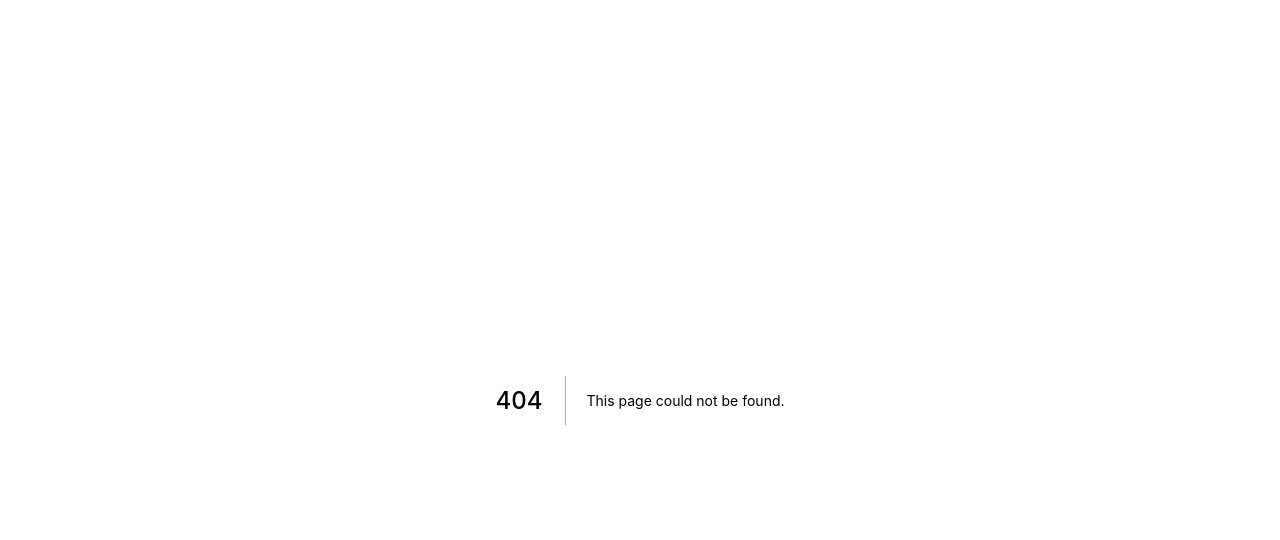
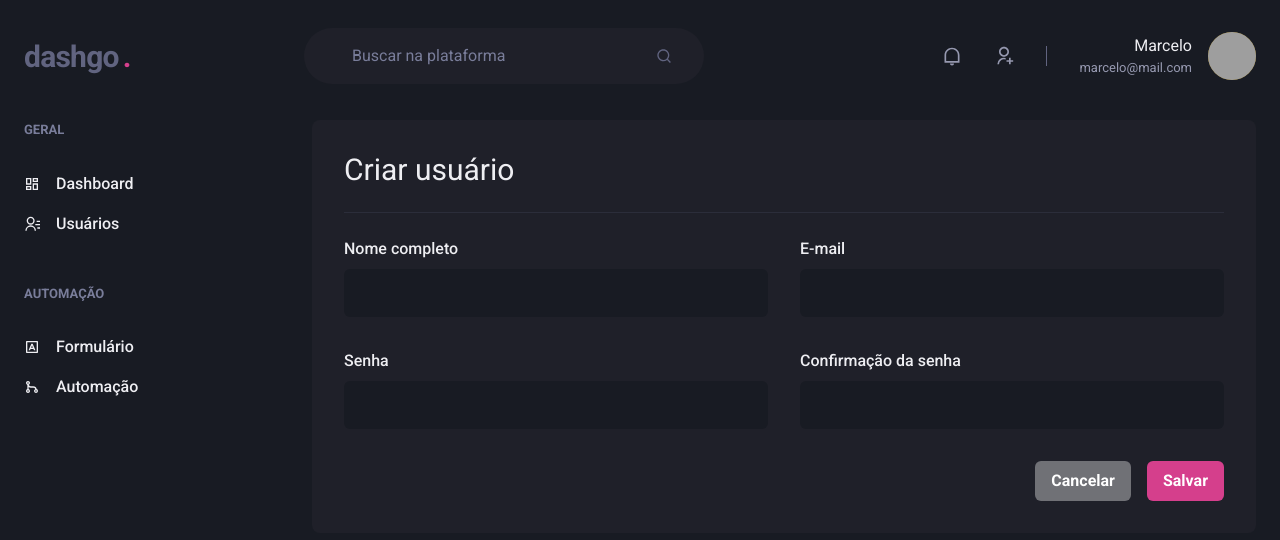
Before and after one commit to MarceloShirayama/dashgo, a Next.js app: page /users/create in a window 1280 px wide. Before the commit this address had no page. Shown: the top 540 px of the page. Built offline with nearby package versions, Linux system fonts and the light colour scheme; grey boxes are pictures that could not be loaded.

Commit message:
add create user page layout

```diff
--- /dev/null
+++ b/src/pages/users/create.tsx
@@ -0,0 +1,50 @@
+import {
+  Box,
+  Button,
+  Divider,
+  Flex,
+  Heading,
+  HStack,
+  SimpleGrid,
+  VStack,
+} from "@chakra-ui/react";
+import { Input } from "src/components/Form/Input";
+import { Header } from "src/components/Header";
+import { Sidebar } from "src/components/Sidebar";
+
+export default function CreateUser() {
+  return (
+    <Box>
+      <Header />
+      <Flex width={"100%"} mx={"auto"} my={"6"} paddingX={"6"} maxWidth={1480}>
+        <Sidebar />
+        <Box flex={1} borderRadius={"8"} bg={"gray.800"} padding={"8"}>
+          <Heading size={"lg"} fontWeight={"normal"}>
+            Criar usuário
+          </Heading>
+          <Divider marginY={"6"} borderColor={"gray.700"} />
+          <VStack spacing={"8"}>
+            <SimpleGrid minChildWidth={"240px"} spacing={"8"} width={"100%"}>
+              <Input name="name" label="Nome completo" />
+              <Input name="email" label="E-mail" type={"email"} />
+            </SimpleGrid>
+            <SimpleGrid minChildWidth={"240px"} spacing={"8"} width={"100%"}>
+              <Input name="password" label="Senha" type={"password"} />
+              <Input
+                name="password_confirmation"
+                label="Confirmação da senha"
+                type={"password"}
+              />
+            </SimpleGrid>
+          </VStack>
+          <Flex marginTop={"8"} justifyContent={"flex-end"}>
+            <HStack spacing={"4"}>
+              <Button colorScheme={"whiteAlpha"}>Cancelar</Button>
+              <Button colorScheme={"pink"}>Salvar</Button>
+            </HStack>
+          </Flex>
+        </Box>
+      </Flex>
+    </Box>
+  );
+}
```
